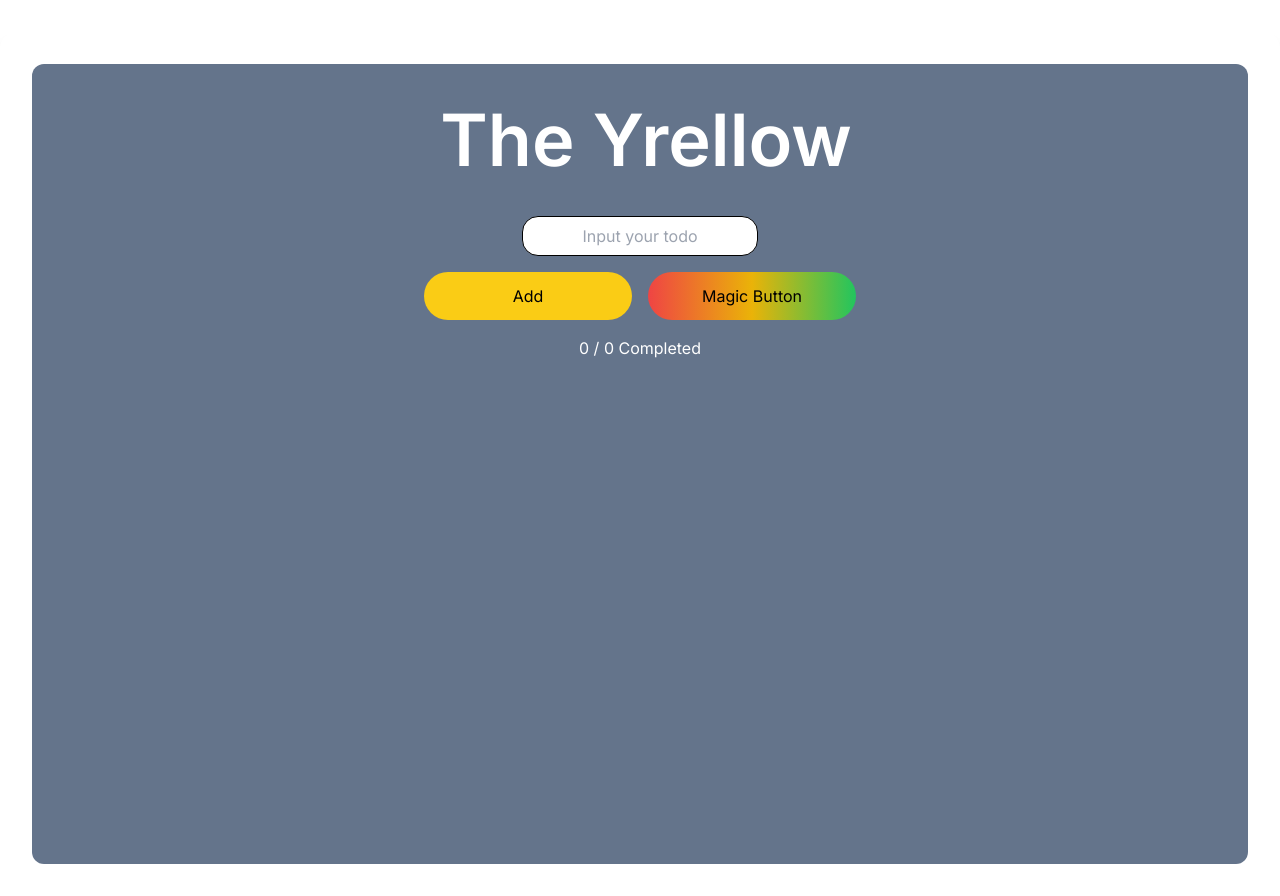
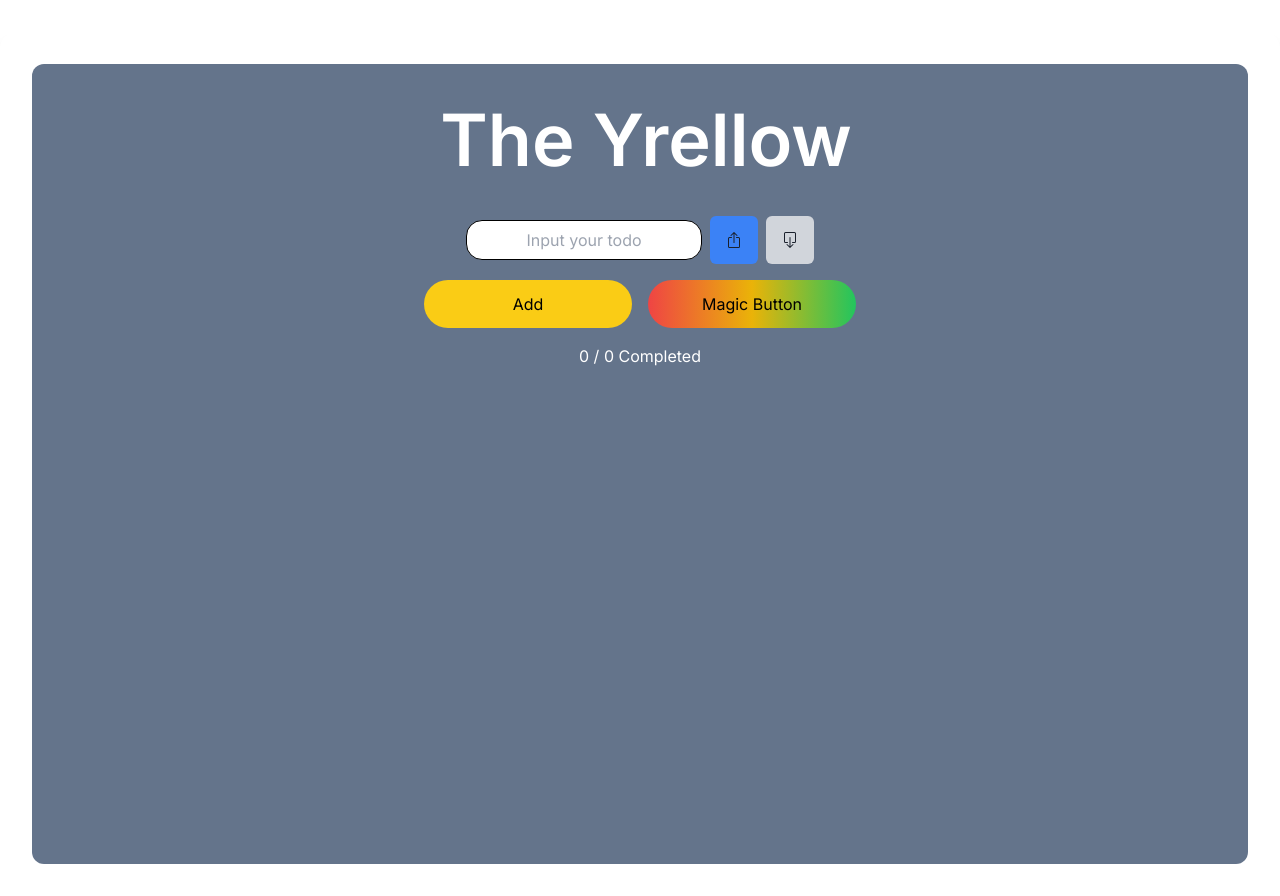
Before and after one commit to TeteeKritin/Yrellow, a Next.js app: page / in a window 1280 px wide. Built offline with nearby package versions, Linux system fonts and the light colour scheme.

Commit message:
Add Import & Export

```diff
--- a/components/TodoList.tsx
+++ b/components/TodoList.tsx
@@ -4,6 +4,8 @@ import {
   BsArrowDownSquare,
   BsArrowDownUp,
   BsArrowUpSquare,
+  BsBoxArrowDown,
+  BsBoxArrowUp,
   BsPencilSquare,
   BsTrash,
 } from "react-icons/bs";
@@ -21,27 +23,6 @@ const TodoList: React.FC = () => {
   const [editTodoId, setEditTodoId] = useState<number | null>(null);
   const [editTodoText, setEditTodoText] = useState<string>("");
 
-
-  useEffect(() => {
-    localStorage.setItem("todos", JSON.stringify(todos));
-  }, [todos]);
-
-  useEffect(() => {
-    const storedTodos = localStorage.getItem("todos");
-    if (storedTodos) {
-      setTodos(JSON.parse(storedTodos));
-    }
-  }, []);
-
-  // if (typeof localStorage !== 'undefined') {
-  //   console.log('Local storage is supported.');
-  // } else {
-  //   console.log('Local storage is not supported.');
-  // }
-
-
-
-
   async function fetchAPI() {
     const res = await fetch("https://dummyjson.com/todos");
     const data = await res.json();
@@ -55,7 +36,7 @@ const TodoList: React.FC = () => {
   const handleTodoAdd = () => {
     if (newTodoText !== "") {
       const newTodo: Todo = {
-        id: Date.now(),
+        id: todos.length + 1,
         text: newTodoText,
         completed: false,
         userId: Date.now(),
@@ -132,17 +113,62 @@ const TodoList: React.FC = () => {
     setTodos((prevTodos) => [...prevTodos, newTodo]);
   };
 
+  const handleExportClick = () => {
+    const json = JSON.stringify(todos);
+    const blob = new Blob([json], { type: "application/json" });
+    const url = URL.createObjectURL(blob);
+    const a = document.createElement("a");
+    a.href = url;
+    a.download = "todos.json";
+    a.click();
+    URL.revokeObjectURL(url);
+  };
+
+  const handleImportClick = (e: React.ChangeEvent<HTMLInputElement>) => {
+    const file = e.target.files?.[0];
+    if (file) {
+      const reader = new FileReader();
+      reader.onload = (e) => {
+        const content = e.target?.result as string;
+        const newTodos = JSON.parse(content) as Todo[];
+        setTodos(newTodos);
+      };
+      reader.readAsText(file);
+    }
+  };
+
   const completedTodoCount = todos.filter((todo) => todo.completed).length;
 
   return (
-    <div className="flex flex-col items-center">
+    <div className="flex flex-col items-center content-center ">
+      <div className="flex flex-row justify-center">
         <input
           type="text"
           value={newTodoText}
           onChange={handleInputChange}
           placeholder="Input your todo"
-        className="rounded-2xl placeholder-center text-center h-10 w-30 border border-black"
+          className="rounded-2xl placeholder-center text-center h-10 w-30 border border-black mt-1"
         ></input>
+        <button
+          className="bg-blue-500 p-4 mx-2 rounded-md"
+          onClick={handleExportClick}
+        >
+          <BsBoxArrowUp />
+        </button>
+        <input
+          type="file"
+          accept=".json"
+          onChange={handleImportClick}
+          className="hidden"
+          id="fileInput"
+        ></input>
+        <label
+          htmlFor="fileInput"
+          className=" cursor-pointer bg-gray-300 p-4 rounded-md"
+        >
+          <BsBoxArrowDown />
+        </label>
+      </div>
       <div>
         <button
           className="text-black bg-yellow-400 p-3 my-4 rounded-full w-52"
@@ -157,6 +183,7 @@ const TodoList: React.FC = () => {
           Magic Button
         </button>
       </div>
+      <div className="flex items-center"></div>
 
       <h1 className="text-white mb-4">
         {}
```
Lines whose indentation alone changed are shown as unchanged.
